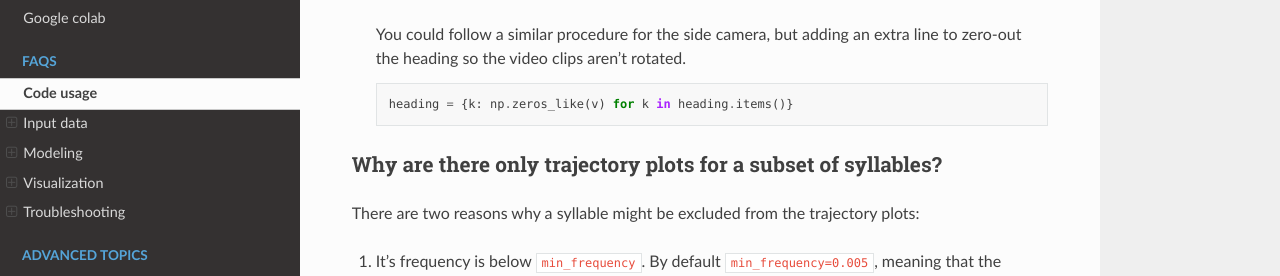
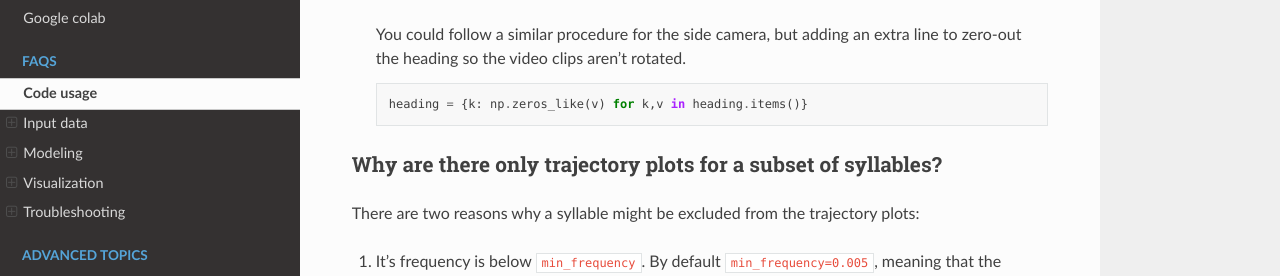
Before and after one commit to dattalab/keypoint-moseq, a Sphinx documentation site: the page built from docs/source/FAQs.rst, in a window 1280 px wide and 900 px high, scrolled down 8282 px. Shown: the part 163-439 px from the top of the window. Built offline with Sphinx 7.4.7 and the Read the Docs theme 3.1.0, drawn with Linux system fonts in a browser that asks for light colours; pages that are not in the unit, such as notebooks, are missing from menus.

```diff
--- a/docs/source/FAQs.rst
+++ b/docs/source/FAQs.rst
@@ -318,7 +318,7 @@ Below we provide two code recipes to get around these issues. The first recipe i
 
    .. code-block:: python
 
-      heading = {k: np.zeros_like(v) for k in heading.items()}
+      heading = {k: np.zeros_like(v) for k,v in heading.items()}
 
 
 Why are there only trajectory plots for a subset of syllables?
```
